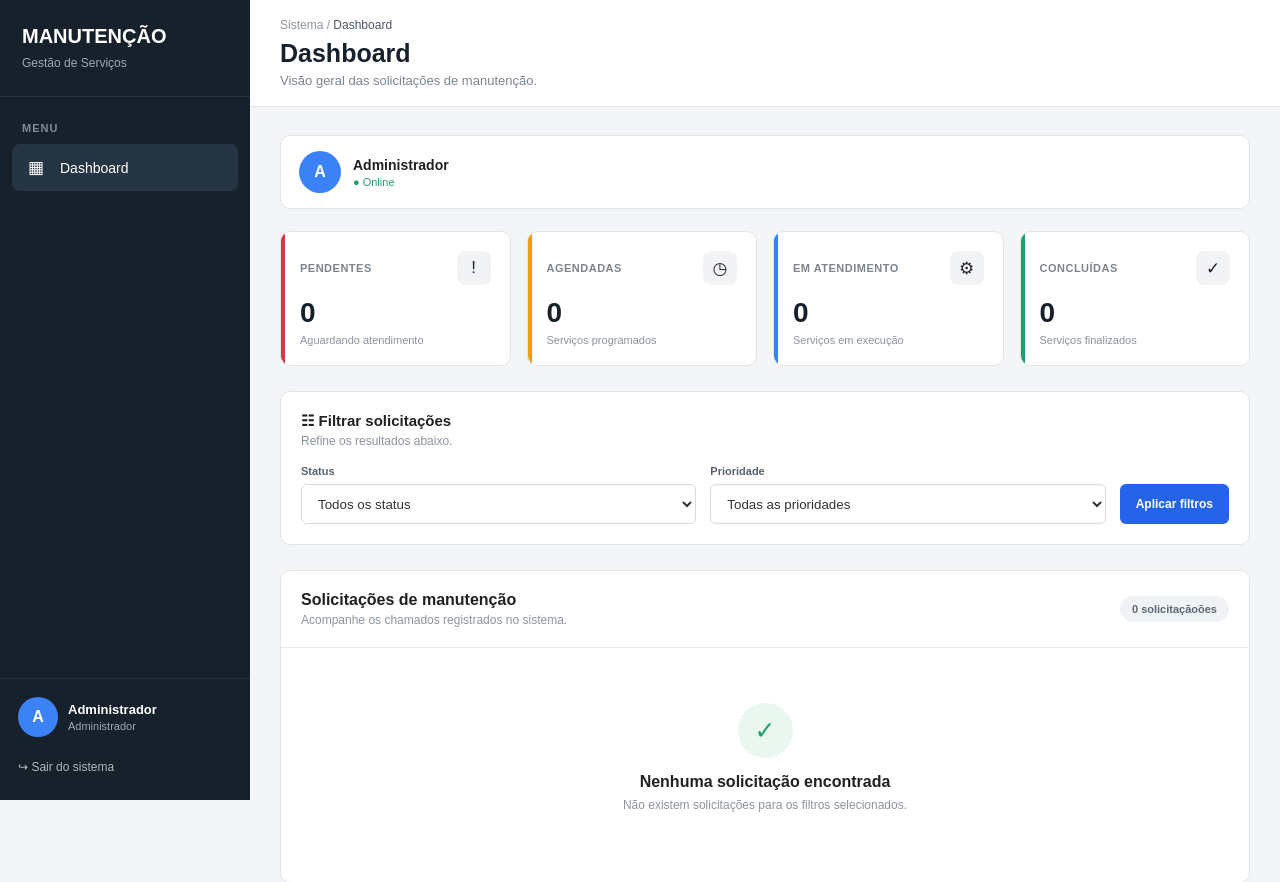
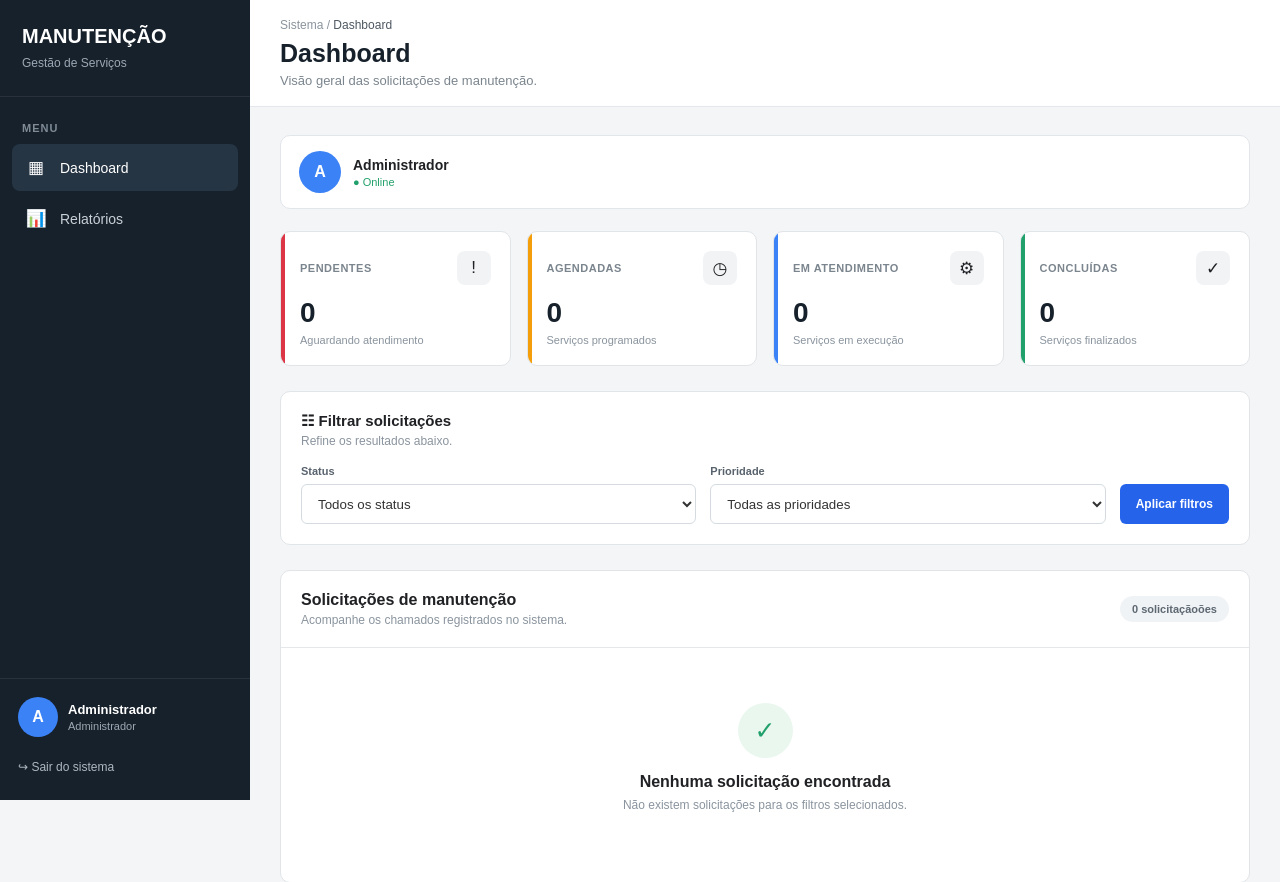
Before and after one commit to tfpr123-bot/SM---Solicita-o-de-manuten-o, a FastAPI app: page /painel in a window 1280 px wide. Shown: the top 882 px of the page. Run offline with FastAPI, Linux system fonts and the light colour scheme; the visitor is signed in with stand-in values (Sample User, id 1); some libraries are stand-ins or nearby versions.

Commit message:
Update painel.html

```diff
--- a/templates/painel.html
+++ b/templates/painel.html
@@ -775,6 +775,13 @@
                 {% endif %}
             </a>
 
+            {% if user.role == "adm" %}
+                <a href="/relatorios">
+                    <span class="menu-icon">📊</span>
+                    <span>Relatórios</span>
+                </a>
+            {% endif %}
+
         </nav>
 
         <div class="sidebar-user">
```
